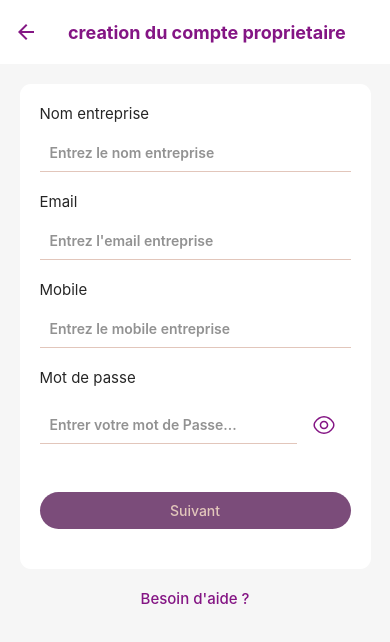
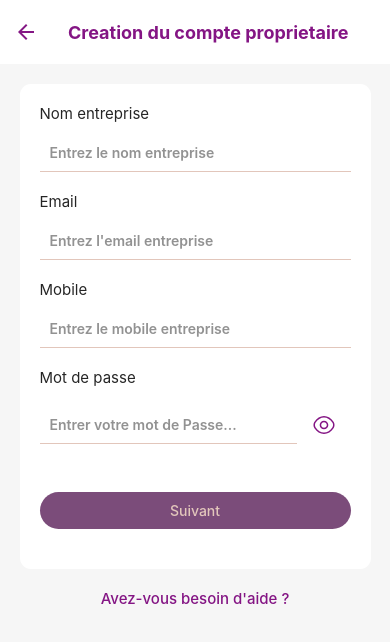
Before and after one commit to alexis90210/linkih-app, a React Native app: screen /inscription_proprietaire_1 in a window 390 px wide. Shown: the top 642 px of the page. Built offline with nearby package versions, Linux system fonts and the light colour scheme.

Commit message:
Put qst header title letter to upper

```diff
--- a/App.tsx
+++ b/App.tsx
@@ -80,7 +80,7 @@ export default function App(): JSX.Element {
           name="identification_client"
           component={IdentificationClientScreen}
           options={{
-            title: 'connexion client',
+            title: 'Connexion client',
             headerShadowVisible: false,
             headerTitleStyle: {fontSize: 18, fontWeight: '700', color:couleurs.primary},
             headerTintColor:couleurs.primary,
@@ -112,7 +112,7 @@ export default function App(): JSX.Element {
           name="identification_proprietaire"
           component={IdentificationProprietaireScreen}
           options={{
-            title: 'connexion proprietaire',
+            title: 'Connexion proprietaire',
             headerShadowVisible: false,
             headerTitleStyle: {fontSize: 18, fontWeight: '700', color:couleurs.primary},
             headerTintColor:couleurs.primary,
@@ -128,7 +128,7 @@ export default function App(): JSX.Element {
           name="inscription_proprietaire_1"
           component={InscriptionProprietaireScreen1}
           options={{
-            title: 'creation du compte proprietaire',
+            title: 'Creation du compte proprietaire',
             headerShadowVisible: false,
             headerTitleStyle: {fontSize: 18, fontWeight: '700', color:couleurs.primary},
             headerTintColor:couleurs.primary,
@@ -144,7 +144,7 @@ export default function App(): JSX.Element {
           name="inscription_proprietaire_2"
           component={InscriptionProprietaireScreen2}
           options={{
-            title: 'creation du compte proprietaire',
+            title: 'Creation du compte proprietaire',
             headerShadowVisible: false,
             headerTitleStyle: {fontSize: 18, fontWeight: '700', color:couleurs.primary},
             headerTintColor:couleurs.primary,
@@ -160,7 +160,7 @@ export default function App(): JSX.Element {
           name="inscription_proprietaire_3"
           component={InscriptionProprietaire3}
           options={{
-            title: 'creation du compte proprietaire',
+            title: 'Creation du compte proprietaire',
             headerShadowVisible: false,
             headerTitleStyle: {fontSize: 18, fontWeight: '700', color:couleurs.primary},
             headerTintColor:couleurs.primary,
--- a/screens/identfication_proprietaire.tsx
+++ b/screens/identfication_proprietaire.tsx
@@ -9,6 +9,7 @@ import {
   Pressable,
   PixelRatio,
   TextInput,
+  Linking,
 } from 'react-native';
 
 import EyeSlashIcon from '../components/eye_slash';
--- a/screens/inscription_proprietaire_1.tsx
+++ b/screens/inscription_proprietaire_1.tsx
@@ -254,7 +254,7 @@ export default function InscriptionProprietaireScreen1({
                     fontWeight: '500',
                     color: '#841584',
                   }}>
-                  Besoin d'aide ?
+                  Avez-vous besoin d'aide ?
                 </Text>
               </Pressable>
             </View>
```
